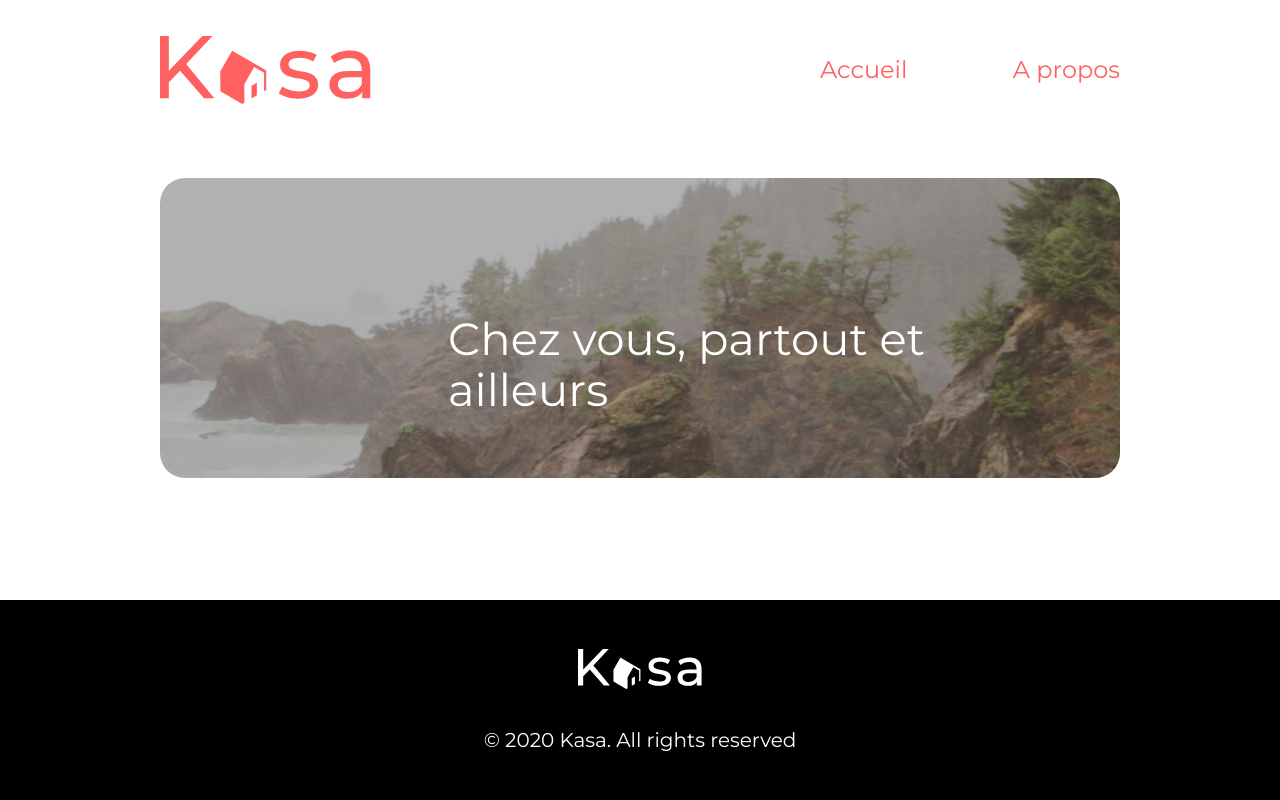
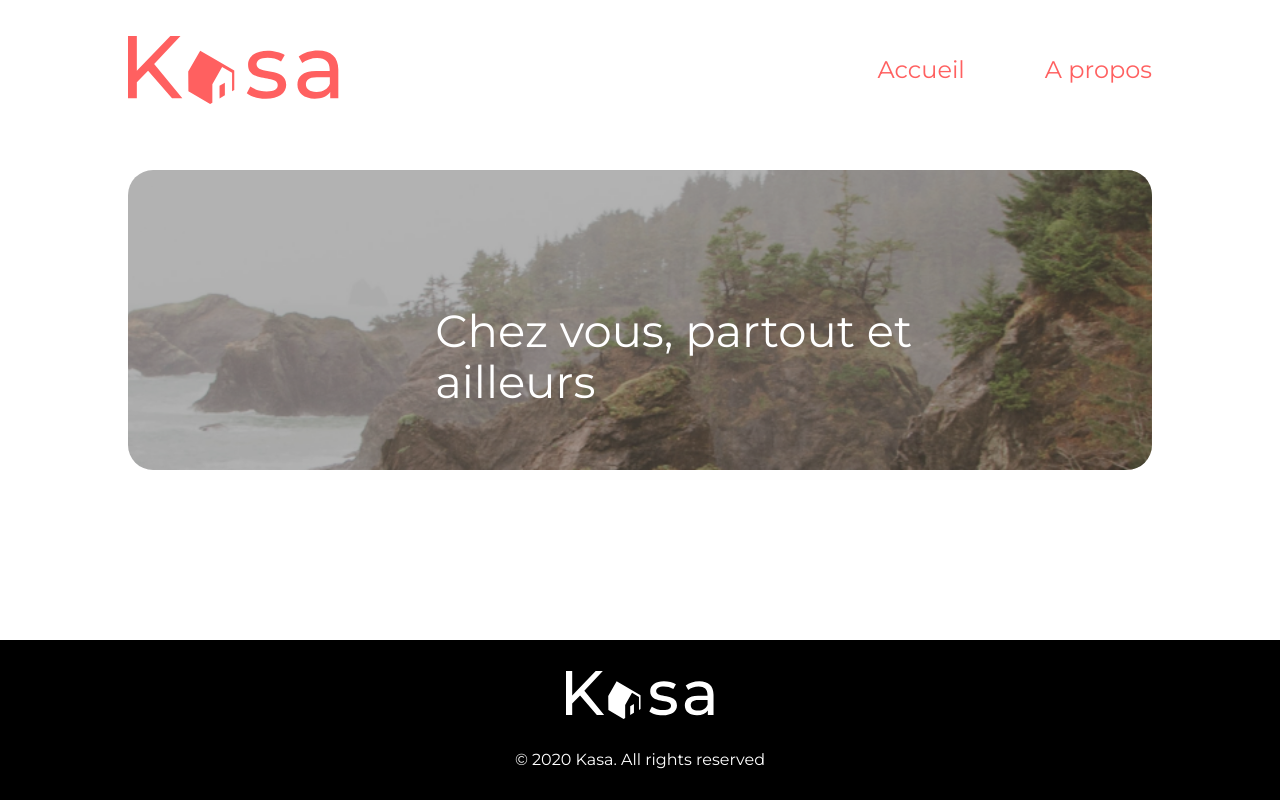
Before and after one commit to loumorganrene/Kasa, a React (Create React App) app: page / in a window 1280 px wide. Built offline with nearby package versions, Linux system fonts and the light colour scheme.

Commit message:
Router externalized, Banner decomposed, Footer update

```diff
--- a/src/components/Error/index.jsx
+++ b/src/components/Error/index.jsx
@@ -1,17 +1,16 @@
 import { Link } from 'react-router-dom'
 import '../../styles/Error.css'
+import ErrorImg from '../../assets/404.svg'
 
 function Error() {
     return (
-        <div className="container">
             <div className="errorMsg">
-                <h2>404</h2>
+                <img src={ErrorImg} alt='404' />
                 <p>Oups! La page que vous demandez n'existe pas.</p>
-                <span className="home_link">
+                <p className="home_link">
                     <Link to="/">Retourner sur la page d’accueil</Link>
-                </span>
+                </p>
             </div>
-        </div>
     )
 }
 
--- a/src/styles/Error.css
+++ b/src/styles/Error.css
@@ -1,25 +1,24 @@
 .errorMsg {
     display: flex;
     flex-direction: column;
-    text-align: center;
+    max-width: 90vw;
+    height: 100vh;
+    align-items: center;
     color: var(--primary-clr);
-    align-items: center;
-    justify-content: center;
 }
 
-.errorMsg h2 {
-    margin: 4%;
-    font-size: 300px;
-    font-weight: 700;
+.errorMsg img {
+    margin: 10rem 0 5rem;
+
 }
 
 .errorMsg p {
-    margin: 0 0 10% 0;
-    font-size: 35px;
-    font-weight: 500;
+    margin: 0 0 5rem;
+    font-size: 2rem;
 }
 
-.home_link {
+.errorMsg .home_link {
+    margin: 0;
+    font-size: 1rem;
     text-decoration: underline;
-    font-size: 18px;
 }
--- a/src/styles/Footer.css
+++ b/src/styles/Footer.css
@@ -3,19 +3,19 @@ display: flex;
 flex-direction: column;
 justify-content: center;
 align-items: center;
-width: 100vw;
-height: 200px;
+max-width: 100vw;
+min-height: 20vh;
 background-color: black;
 color: white;
 }
 
 .footer_logo {
     filter: brightness(10);
-    height: 20%;
-    margin-bottom: 40px;
+    height: 3rem;
+    margin-bottom: 4vh;
 }
 
 footer p {
     margin: 0;
-    font-size: 20px;
+    font-size: 1rem;
 }
--- a/src/styles/Header.css
+++ b/src/styles/Header.css
@@ -2,15 +2,15 @@ header {
     display: flex;
     align-items: center;
     justify-content: space-between;
-    margin-bottom: 40px;
+    margin-bottom: 2rem;
 }
 
 nav ul {
     display: flex;
-    justify-content: space-between;
+    justify-content: space-around;
     padding: 0;
     list-style-type: none;
-    width: 300px;
     color: var(--primary-clr);
-    font-size: 24px;
+    font-size: 1.5rem;
+    gap: 5rem;
 }
--- a/src/styles/index.css
+++ b/src/styles/index.css
@@ -4,9 +4,11 @@
    --grey-clr: #f2f2f2;
 }
 
-/* body {
-
-} */
+body {
+  box-sizing: border-box;
+  margin: 0;
+  height: 100vh;
+}
 
 .page--container {
   display: flex;
@@ -21,8 +23,7 @@
   display: flex;
   flex-direction: column;
   justify-content: center;
-  max-width: 100vw;
-  margin: 2rem 10rem;
+  margin: 2rem 8rem;
 }
 
 code {
```
Also changed, not shown: src/assets/404.svg (added), src/styles/normalize.css.
